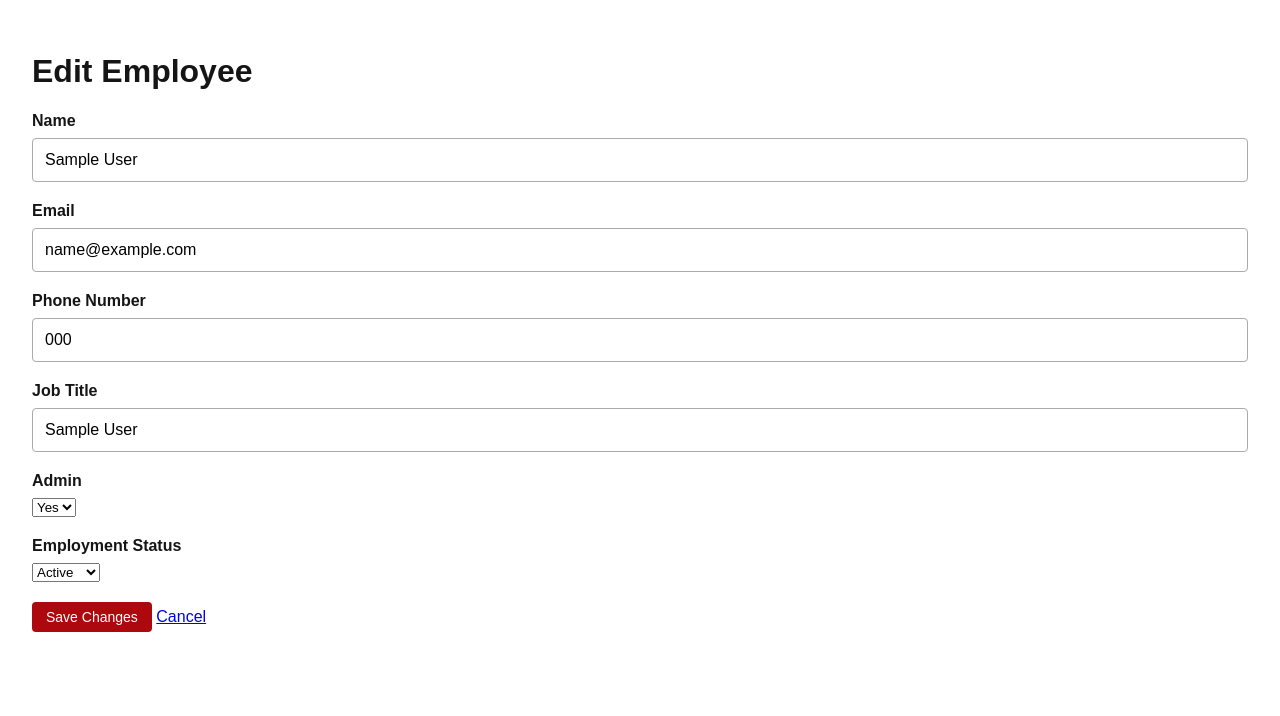
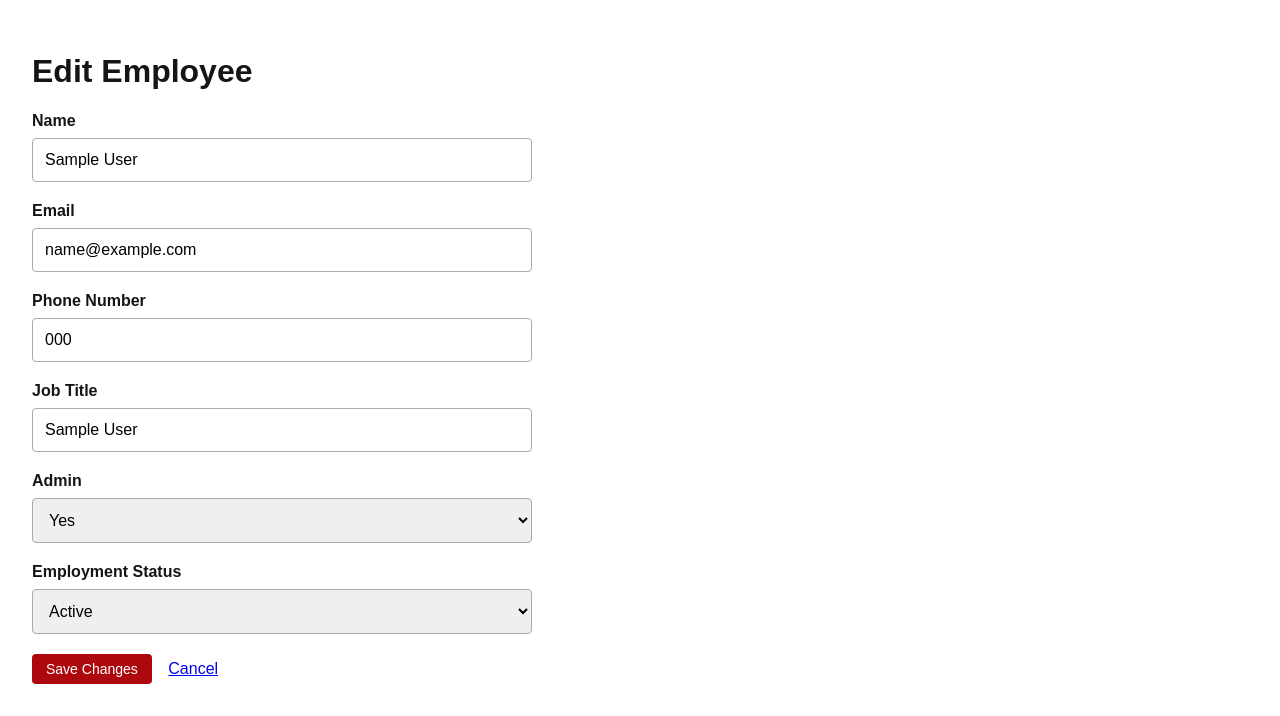
Before and after one commit to ryan4336/ToolTrack-WebApp, a Flask app: page /employees/1/edit in a window 1280 px wide. Shown: the part 90-806 px from the top of the page. Before the commit the page ends 722 px from the top, so only its background shows below. Run offline with Flask 3, Linux system fonts and the light colour scheme; tables that the repository leaves empty hold one stand-in row (values such as "Sample post"); parts of the project's set-up code (start-up, migrations or seed data) failed here and were passed over.

Commit message:
polished stylng to edit_employee form

```diff
--- a/static/style.css
+++ b/static/style.css
@@ -146,7 +146,8 @@ body {
 }
 
 /* Make inputs fields fill the available width inside the card */
-.form-group input {
+.form-group input,
+.form-group select {
     width: 100%;
     padding: 12px;
     border: 1px solid #aaaaaa;
@@ -155,7 +156,8 @@ body {
 }
 
 /* Highlight the field currently being edited */
-.form-group input:focus {
+.form-group input:focus,
+.form-group select:focus {
     outline: 2px solid var(--hulett-red);
     outline-offset: 2px;
 }
@@ -281,3 +283,21 @@ body {
     font-weight: bold;
     z-index: 10;
 }
+/* ---------------- EMPLOYEE EDIT FORM ----------------
+------------------------------------------------
+------------------------------------------------*/
+
+/* Limit the edit form's width */
+.employee-edit-form {
+    max-width: 500px;
+}
+
+/* Separate Save Changes from the Cancel link */
+.employee-edit-form button {
+    margin-right: 12px;
+}
+
+/* Display form validation errors in red */
+.form-error {
+    color: var(--hulett-red);
+}
```
